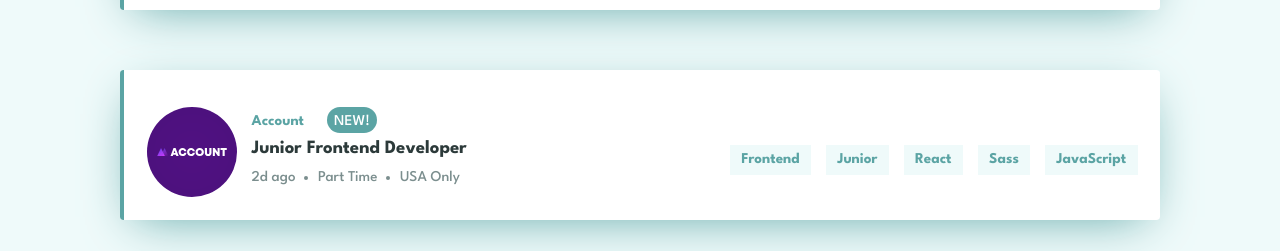
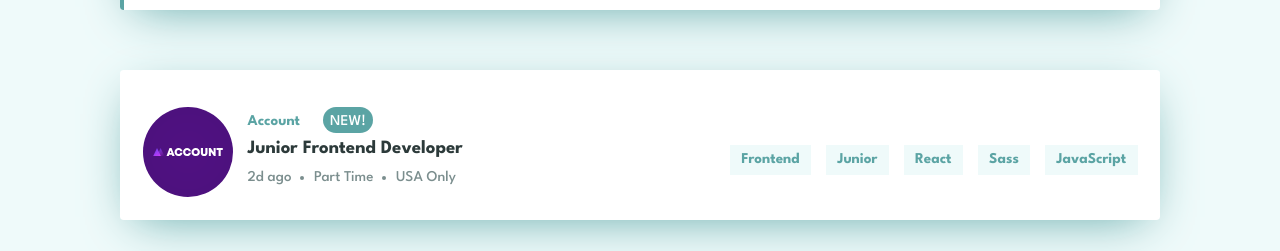
Before and after one commit to koyaboy/job-listings-fm, a React (Create React App) app: page / in a window 1280 px wide. Shown: the part 549-800 px from the top of the page. Built offline with nearby package versions, Linux system fonts and the light colour scheme.

Commit message:
Update Card.tsx

```diff
--- a/src/components/Card.tsx
+++ b/src/components/Card.tsx
@@ -24,7 +24,7 @@ const Card = (props: CardProps) => {
     }
 
     return (
-        <div className='bg-white relative border-l-4 border-desaturated-dark-cyan px-6 pt-10 pb-6 rounded mt-16 shadow-desaturated-dark-cyan shadow-custom lg:flex lg:items-center lg:justify-between'>
+        <div className={`bg-white relative ${props.featured && 'border-l-4'} border-desaturated-dark-cyan px-6 pt-10 pb-6 rounded mt-16 shadow-desaturated-dark-cyan shadow-custom lg:flex lg:items-center lg:justify-between`}>
             <div className='lg:flex lg:gap-4'>
                 <img
                     src={props.logo}
```
